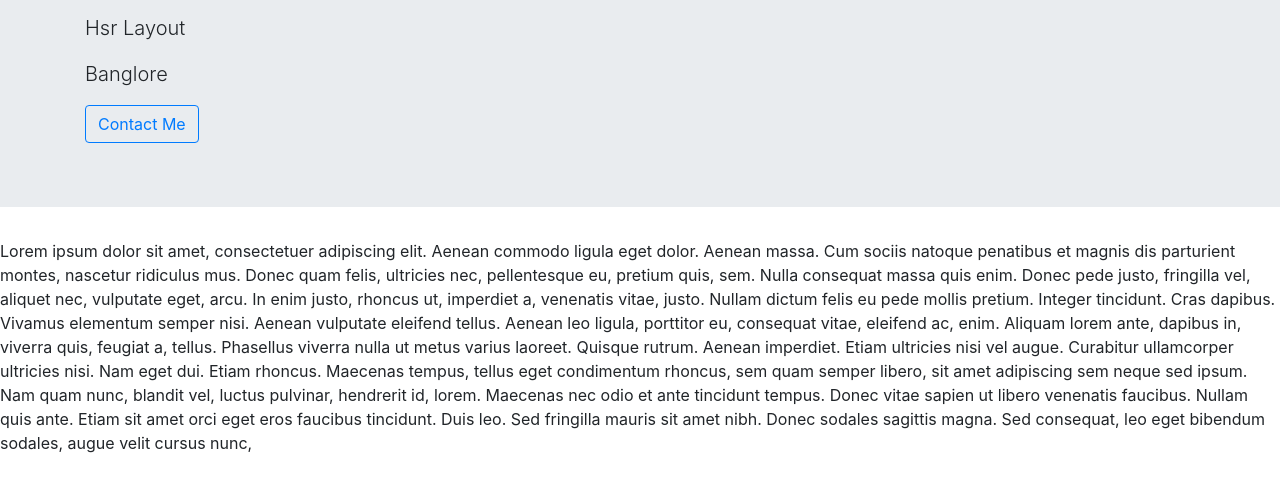
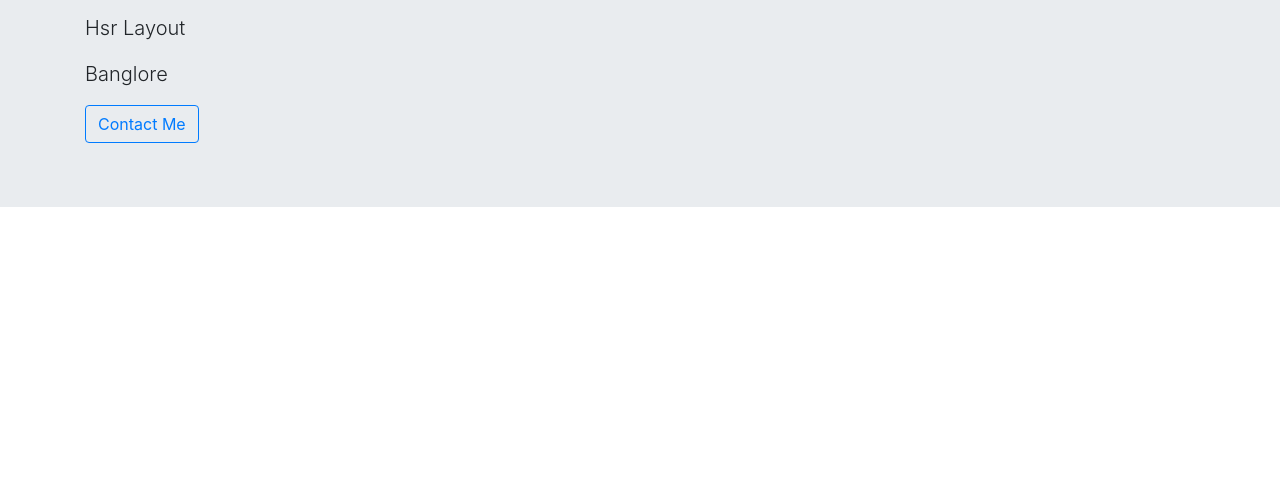
Before and after one commit to skctcse123/skctcse123.github.io, a plain HTML site: page index.html in a window 1280 px wide. Shown: the part 172-664 px from the top of the page. Drawn offline with nearby package versions, Linux system fonts and the light colour scheme.

Commit message:
Update index.html

```diff
--- a/index.html
+++ b/index.html
@@ -30,10 +30,6 @@
               <a type="button" class="btn btn-outline-primary" href="mailto:mail@satheesh.dev">Contact Me</a>
             </div>
         </div>
-        <div>
-            <p>
-                Lorem ipsum dolor sit amet, consectetuer adipiscing elit. Aenean commodo ligula eget dolor. Aenean massa. Cum sociis natoque penatibus et magnis dis parturient montes, nascetur ridiculus mus. Donec quam felis, ultricies nec, pellentesque eu, pretium quis, sem. Nulla consequat massa quis enim. Donec pede justo, fringilla vel, aliquet nec, vulputate eget, arcu. In enim justo, rhoncus ut, imperdiet a, venenatis vitae, justo. Nullam dictum felis eu pede mollis pretium. Integer tincidunt. Cras dapibus. Vivamus elementum semper nisi. Aenean vulputate eleifend tellus. Aenean leo ligula, porttitor eu, consequat vitae, eleifend ac, enim. Aliquam lorem ante, dapibus in, viverra quis, feugiat a, tellus. Phasellus viverra nulla ut metus varius laoreet. Quisque rutrum. Aenean imperdiet. Etiam ultricies nisi vel augue. Curabitur ullamcorper ultricies nisi. Nam eget dui. Etiam rhoncus. Maecenas tempus, tellus eget condimentum rhoncus, sem quam semper libero, sit amet adipiscing sem neque sed ipsum. Nam quam nunc, blandit vel, luctus pulvinar, hendrerit id, lorem. Maecenas nec odio et ante tincidunt tempus. Donec vitae sapien ut libero venenatis faucibus. Nullam quis ante. Etiam sit amet orci eget eros faucibus tincidunt. Duis leo. Sed fringilla mauris sit amet nibh. Donec sodales sagittis magna. Sed consequat, leo eget bibendum sodales, augue velit cursus nunc,
-            </p>
         </div>
     </body>
 </html>
```
